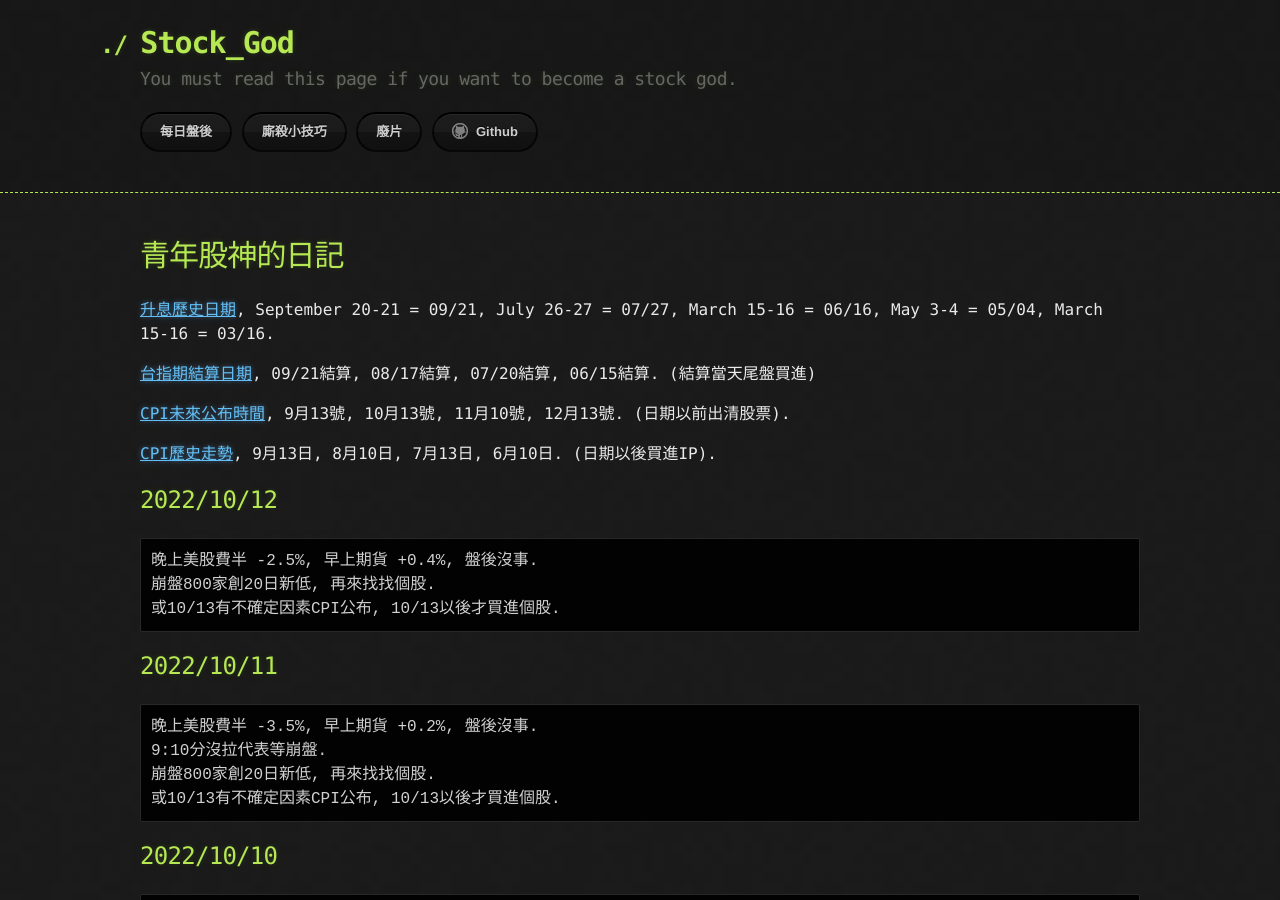
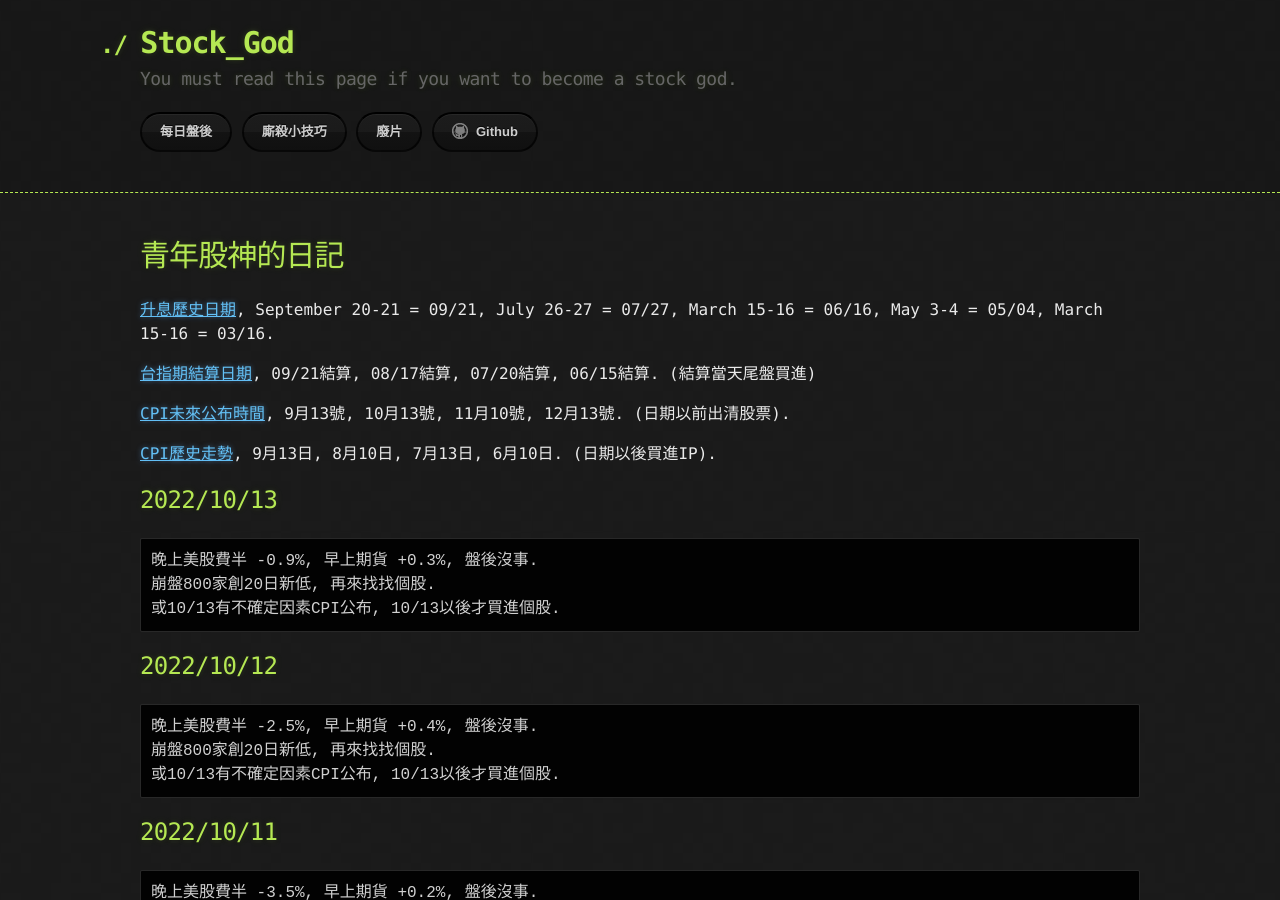
Before and after one commit to lepg5487/Stock_God, a Jekyll site: the page built from index.md, in a window 1280 px wide and 900 px high. Built offline with Jekyll 4.4.1, drawn with Linux system fonts in a browser that asks for light colours; our own code applies the rules of GitHub Pages for plain Markdown files.

Commit message:
Update index.md

````diff
--- a/index.md
+++ b/index.md
@@ -11,6 +11,13 @@ layout: testlayouts
 [CPI未來公布時間](https://chihyun.tw/cpi-release-date/), 9月13號, 10月13號, 11月10號, 12月13號. (日期以前出清股票).
 
 [CPI歷史走勢](https://hk.investing.com/economic-calendar/cpi-733), 9月13日, 8月10日, 7月13日, 6月10日. (日期以後買進IP).
+
+## 2022/10/13
+```
+晚上美股費半 -0.9%, 早上期貨 +0.3%, 盤後沒事.
+崩盤800家創20日新低, 再來找找個股.
+或10/13有不確定因素CPI公布, 10/13以後才買進個股.
+```
 
 ## 2022/10/12
 ```
````
